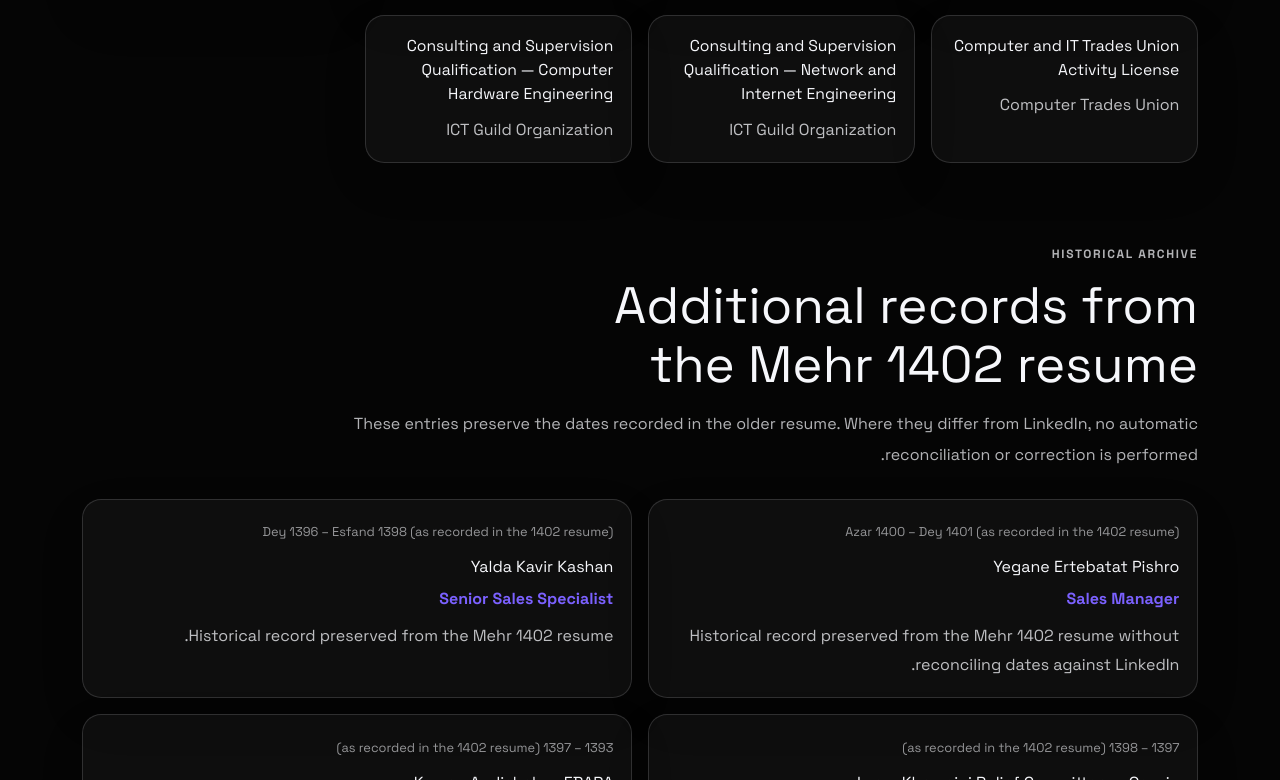
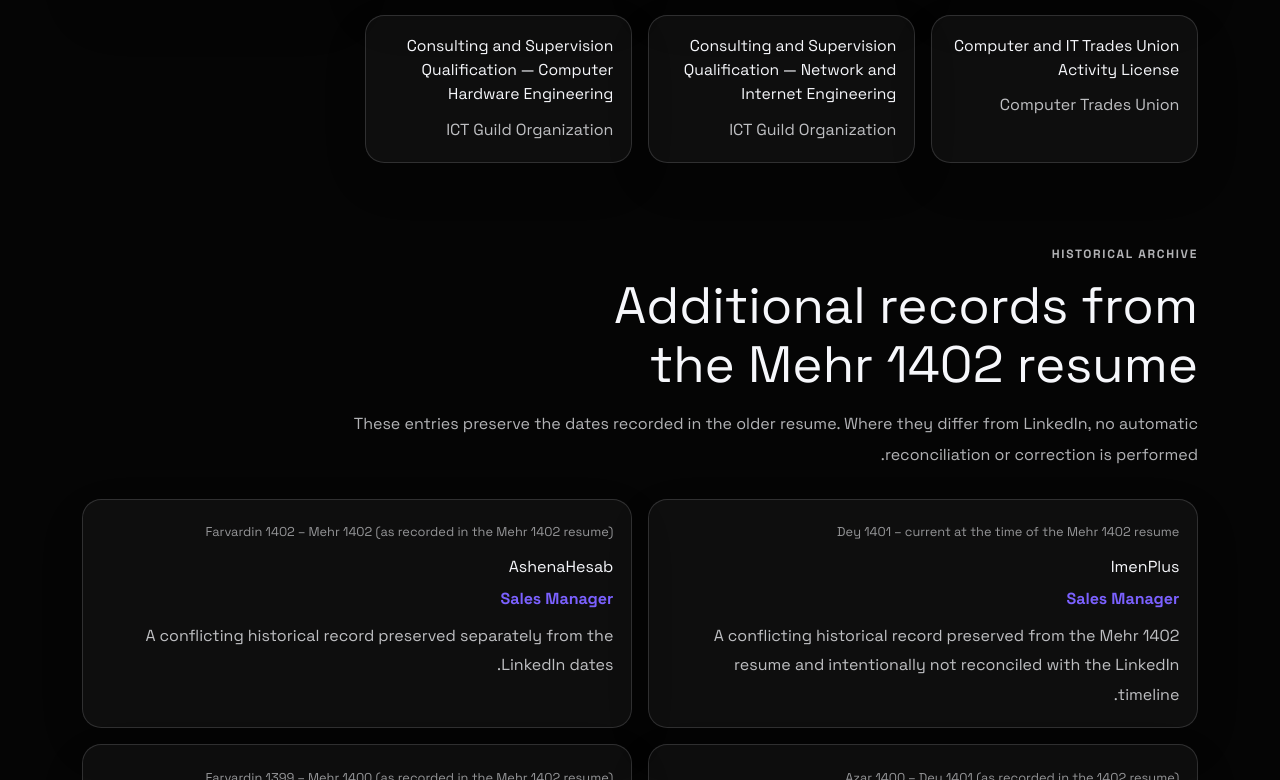
Before and after one commit to AmirMotefaker/amirmotefaker-site, a Next.js app in the folder apps/web/: page /en/resume in a window 1280 px wide. Shown: the part 11220-12000 px from the top of the page. Built offline with nearby package versions, Linux system fonts and the light colour scheme; no server answers; a web font is replaced by a local one.

Commit message:
fix: preserve conflicting historical resume records (#33)

```diff
--- a/apps/web/content/founder/experience.ts
+++ b/apps/web/content/founder/experience.ts
@@ -307,12 +307,57 @@ export const primaryExperience: CareerExperience[] = [
 
 export const historicalResumeExperience: CareerExperience[] = [
   {
+    id: "resume-imenplus-sales-manager-1401",
+    company: { fa: "شرکت ایمن پلاس", en: "ImenPlus" },
+    role: { fa: "مدیر فروش", en: "Sales Manager" },
+    period: {
+      fa: "دی ۱۴۰۱ – زمان ثبت رزومه مهر ۱۴۰۲",
+      en: "Dey 1401 – current at the time of the Mehr 1402 resume",
+    },
+    location: { fa: "دورکاری", en: "Remote" },
+    summary: {
+      fa: "رکورد متعارض تاریخی که عیناً از رزومه مهر ۱۴۰۲ حفظ شده و با بازه زمانی LinkedIn ادغام نشده است.",
+      en: "A conflicting historical record preserved from the Mehr 1402 resume and intentionally not reconciled with the LinkedIn timeline.",
+    },
+    source: "resume-1402",
+  },
+  {
+    id: "resume-ashena-hesab-sales-manager-1402",
+    company: { fa: "شرکت آشناحساب", en: "AshenaHesab" },
+    role: { fa: "مدیر فروش", en: "Sales Manager" },
+    period: {
+      fa: "فروردین ۱۴۰۲ – مهر ۱۴۰۲",
+      en: "Farvardin 1402 – Mehr 1402 (as recorded in the Mehr 1402 resume)",
+    },
+    location: { fa: "ثبت‌شده در رزومه مهر ۱۴۰۲", en: "Recorded in the Mehr 1402 resume" },
+    summary: {
+      fa: "رکورد متعارض تاریخی که جدا از تاریخ ثبت‌شده در LinkedIn نگهداری می‌شود.",
+      en: "A conflicting historical record preserved separately from the LinkedIn dates.",
+    },
+    source: "resume-1402",
+  },
+  {
     id: "resume-yegane-ertebatat",
     company: { fa: "شرکت یگانه ارتباطات پیشرو", en: "Yegane Ertebatat Pishro" },
     role: { fa: "مدیر فروش", en: "Sales Manager" },
     period: { fa: "آذر ۱۴۰۰ – دی ۱۴۰۱", en: "Azar 1400 – Dey 1401 (as recorded in the 1402 resume)" },
     location: { fa: "ثبت‌شده در رزومه مهر ۱۴۰۲", en: "Recorded in the Mehr 1402 resume" },
     summary: { fa: "سابقه تاریخی ثبت‌شده در رزومه مهر ۱۴۰۲؛ بدون همسان‌سازی تاریخ با LinkedIn.", en: "Historical record preserved from the Mehr 1402 resume without reconciling dates against LinkedIn." },
+    source: "resume-1402",
+  },
+  {
+    id: "resume-nikstarter-sales-manager-1399",
+    company: { fa: "شرکت نیک استارتر", en: "Nikstarter" },
+    role: { fa: "مدیر فروش", en: "Sales Manager" },
+    period: {
+      fa: "فروردین ۱۳۹۹ – مهر ۱۴۰۰",
+      en: "Farvardin 1399 – Mehr 1400 (as recorded in the Mehr 1402 resume)",
+    },
+    location: { fa: "ثبت‌شده در رزومه مهر ۱۴۰۲", en: "Recorded in the Mehr 1402 resume" },
+    summary: {
+      fa: "رکورد متعارض تاریخی که جدا از بازه زمانی LinkedIn حفظ شده است.",
+      en: "A conflicting historical record preserved separately from the LinkedIn timeline.",
+    },
     source: "resume-1402",
   },
   {
@@ -331,6 +376,21 @@ export const historicalResumeExperience: CareerExperience[] = [
     period: { fa: "۱۳۹۷ – ۱۳۹۸", en: "1397 – 1398 (as recorded in the 1402 resume)" },
     location: { fa: "قزوین", en: "Qazvin" },
     summary: { fa: "سابقه تاریخی پشتیبانی فناوری اطلاعات.", en: "Historical IT support record." },
+    source: "resume-1402",
+  },
+  {
+    id: "resume-damavand-qazvin-sales-manager",
+    company: { fa: "شرکت تهویه دماوند", en: "Damavand HVAC" },
+    role: { fa: "مدیر فروش استان قزوین", en: "Qazvin Provincial Sales Manager" },
+    period: {
+      fa: "۱۳۹۵ – ۱۳۹۹",
+      en: "1395 – 1399 (as recorded in the Mehr 1402 resume)",
+    },
+    location: { fa: "قزوین", en: "Qazvin" },
+    summary: {
+      fa: "رکورد متعارض تاریخی که همان‌طور که در رزومه مهر ۱۴۰۲ ثبت شده، جدا از رکورد LinkedIn نگهداری می‌شود.",
+      en: "A conflicting historical record preserved as recorded in the Mehr 1402 resume and kept separate from the LinkedIn entry.",
+    },
     source: "resume-1402",
   },
   {
```
Also changed, not shown: 1 other file (tests, documents, lock files or other folders).
